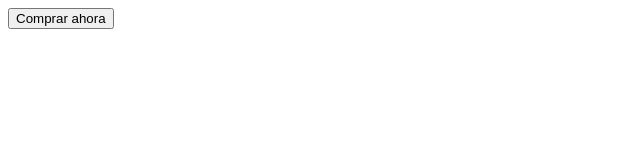
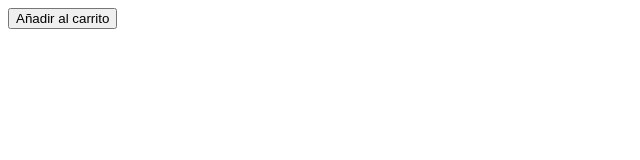
Before and after one commit to Emilia-Ar/Practica_personal_git, a plain HTML site: page index.html in a window 1280 px wide. Shown: the full height of the page, 0-640 px from the left. Drawn offline with Linux system fonts and the light colour scheme.

Commit message:
feat(index): cambiar texto del botón a 'Añadir al carrito'

```diff
--- a/index.html
+++ b/index.html
@@ -1 +1 @@
-<button id='cta' class='btn btn-primary'>Comprar ahora</button>
+<button id='cta' class='btn btn-success'>Añadir al carrito</button>
```
